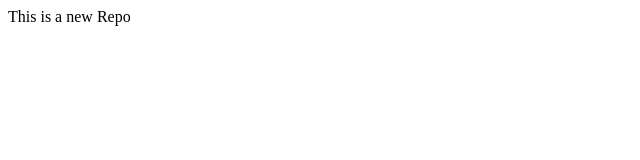
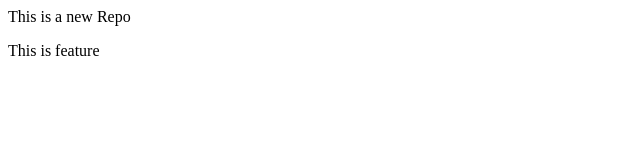
Before and after one commit to q1a2z2/Local-Repo, a plain HTML site: page index.html in a window 1280 px wide. Shown: the full height of the page, 0-640 px from the left. Drawn offline with Linux system fonts and the light colour scheme.

Commit message:
Add new Feature

```diff
--- a/index.html
+++ b/index.html
@@ -1 +1,2 @@
 <p>This is a new Repo</p>
+<p>This is feature</p>
```
